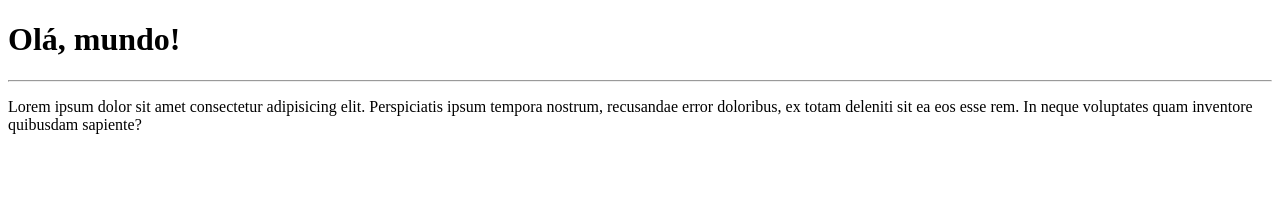
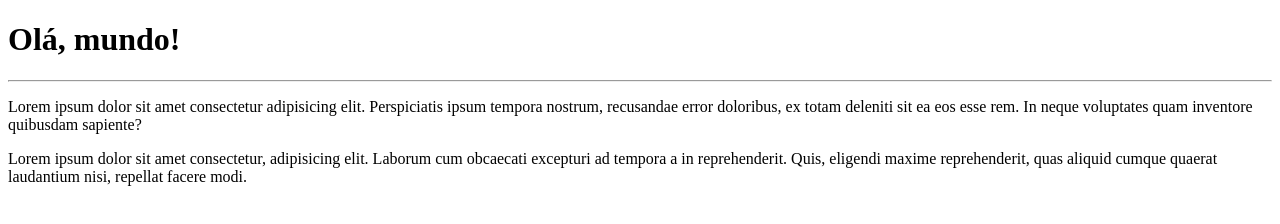
Before and after one commit to Heitorgh/ola-mundo, a plain HTML site: page site.exemplo/index.html in a window 1280 px wide. Drawn offline with Linux system fonts and the light colour scheme.

Commit message:
adicionei um paragrafo

```diff
--- a/site.exemplo/index.html
+++ b/site.exemplo/index.html
@@ -9,5 +9,6 @@
     <h1>Olá, mundo!</h1>
     <hr>
     <p>Lorem ipsum dolor sit amet consectetur adipisicing elit. Perspiciatis ipsum tempora nostrum, recusandae error doloribus, ex totam deleniti sit ea eos esse rem. In neque voluptates quam inventore quibusdam sapiente?</p>
+    <p>Lorem ipsum dolor sit amet consectetur, adipisicing elit. Laborum cum obcaecati excepturi ad tempora a in reprehenderit. Quis, eligendi maxime reprehenderit, quas aliquid cumque quaerat laudantium nisi, repellat facere modi.</p>
 </body>
 </html>
```
